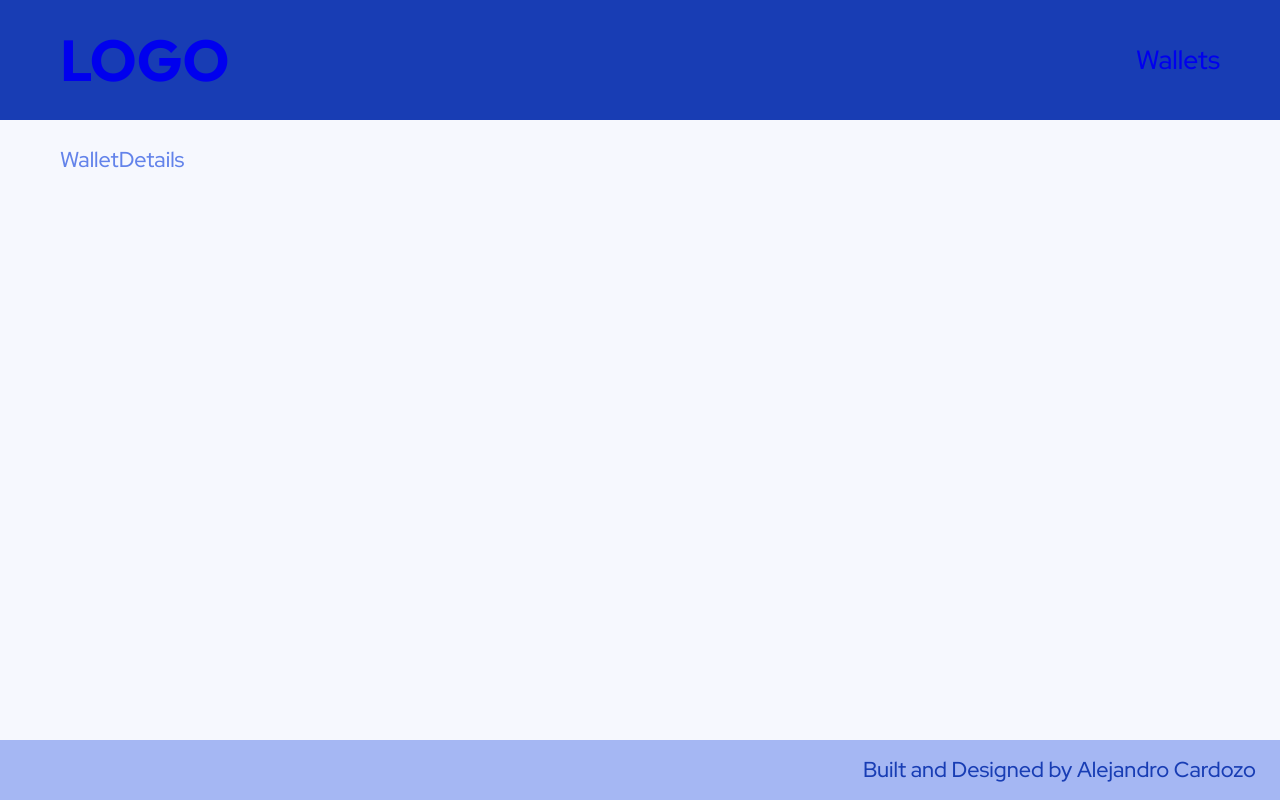
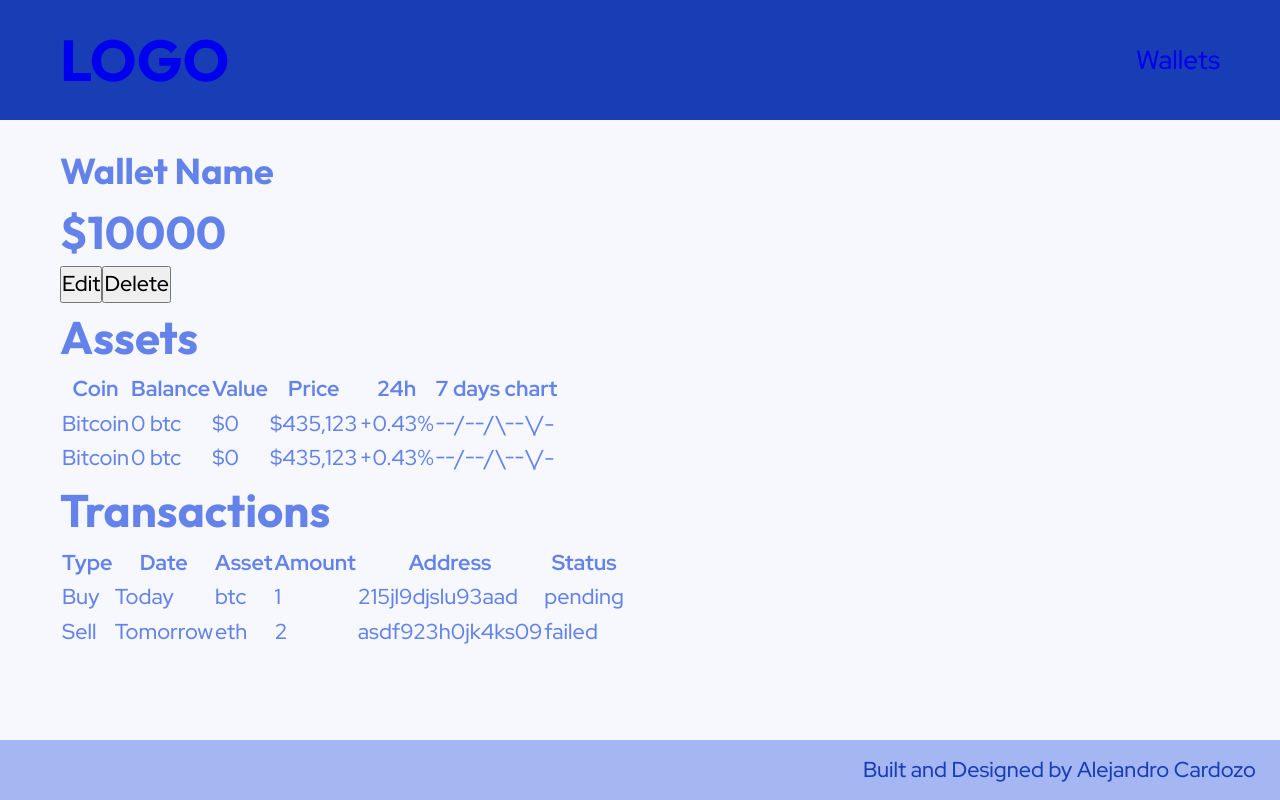
Before and after one commit to Alejandro-Cardozo/WiseWallet, a React (Vite) app: page /wallet/1 in a window 1280 px wide. Built offline with nearby package versions, Linux system fonts and the light colour scheme.

Commit message:
Define wallet details page structure

```diff
--- /dev/null
+++ b/src/components/WalletAssets/WalletAssets.jsx
@@ -0,0 +1,35 @@
+const WalletAssets = () => {
+  return (
+    <div>
+      <h2>Assets</h2>
+      <table>
+        <tr>
+          <th>Coin</th>
+          <th>Balance</th>
+          <th>Value</th>
+          <th>Price</th>
+          <th>24h</th>
+          <th>7 days chart</th>
+        </tr>
+        <tr>
+          <td>Bitcoin</td>
+          <td>0 btc</td>
+          <td>$0</td>
+          <td>$435,123</td>
+          <td>+0.43%</td>
+          <td>--/--/\--\/-</td>
+        </tr>
+        <tr>
+          <td>Bitcoin</td>
+          <td>0 btc</td>
+          <td>$0</td>
+          <td>$435,123</td>
+          <td>+0.43%</td>
+          <td>--/--/\--\/-</td>
+        </tr>
+      </table>
+    </div>
+  )
+}
+
+export default WalletAssets
--- /dev/null
+++ b/src/components/WalletAssets/index.js
@@ -0,0 +1,2 @@
+export * from './WalletAssets'
+export { default } from './WalletAssets'
--- /dev/null
+++ b/src/components/WalletHeader/WalletHeader.jsx
@@ -0,0 +1,16 @@
+const WalletHeader = () => {
+  return (
+    <article>
+      <div>
+        <h3>Wallet Name</h3>
+        <h2>$10000</h2>
+      </div>
+      <div>
+        <button>Edit</button>
+        <button>Delete</button>
+      </div>
+    </article>
+  )
+}
+
+export default WalletHeader
--- /dev/null
+++ b/src/components/WalletHeader/index.js
@@ -0,0 +1,2 @@
+export * from './WalletHeader'
+export { default } from './WalletHeader'
--- /dev/null
+++ b/src/components/WalletTransactions/WalletTransactions.jsx
@@ -0,0 +1,35 @@
+const WalletTransactions = () => {
+  return (
+    <div>
+      <h2>Transactions</h2>
+      <table>
+        <tr>
+          <th>Type</th>
+          <th>Date</th>
+          <th>Asset</th>
+          <th>Amount</th>
+          <th>Address</th>
+          <th>Status</th>
+        </tr>
+        <tr>
+          <td>Buy</td>
+          <td>Today</td>
+          <td>btc</td>
+          <td>1</td>
+          <td>215jl9djslu93aad</td>
+          <td>pending</td>
+        </tr>
+        <tr>
+          <td>Sell</td>
+          <td>Tomorrow</td>
+          <td>eth</td>
+          <td>2</td>
+          <td>asdf923h0jk4ks09</td>
+          <td>failed</td>
+        </tr>
+      </table>
+    </div>
+  )
+}
+
+export default WalletTransactions
--- /dev/null
+++ b/src/components/WalletTransactions/index.js
@@ -0,0 +1,2 @@
+export * from './WalletTransactions'
+export { default } from './WalletTransactions'
--- a/src/pages/WalletDetails/WalletDetails.jsx
+++ b/src/pages/WalletDetails/WalletDetails.jsx
@@ -1,6 +1,15 @@
+// Components
+import WalletHeader from '../../components/WalletHeader'
+import WalletAssets from '../../components/WalletAssets'
+import WalletTransactions from '../../components/WalletTransactions'
+
 const WalletDetails = () => {
   return (
-    <div>WalletDetails</div>
+    <div>
+      <WalletHeader />
+      <WalletAssets />
+      <WalletTransactions />
+    </div>
   )
 }
 
```
